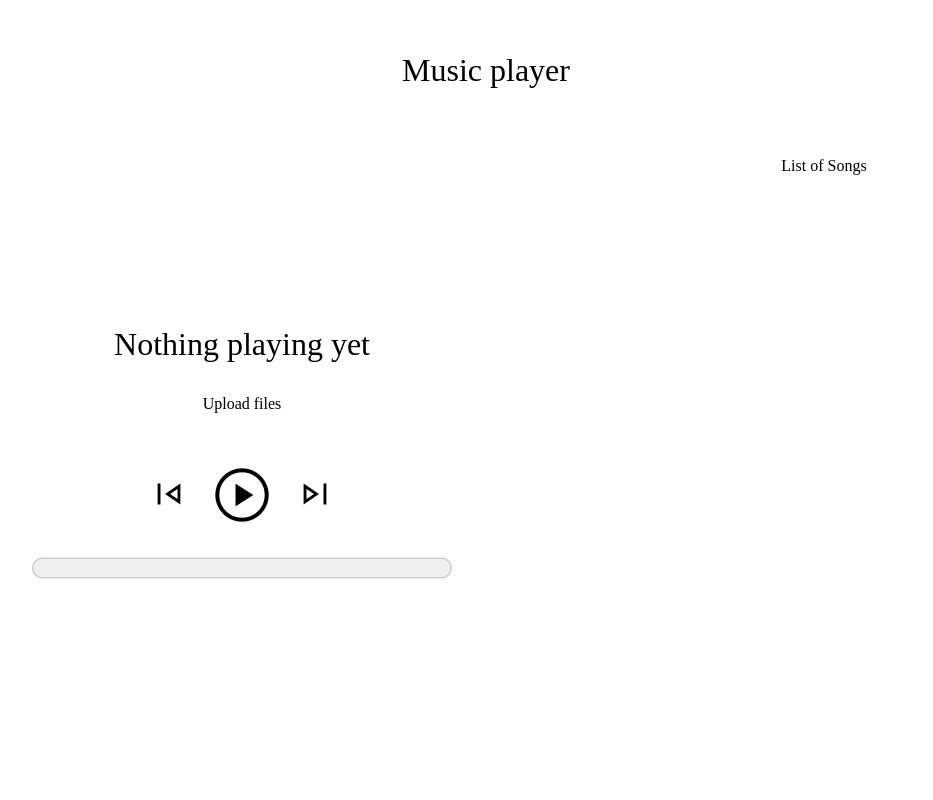
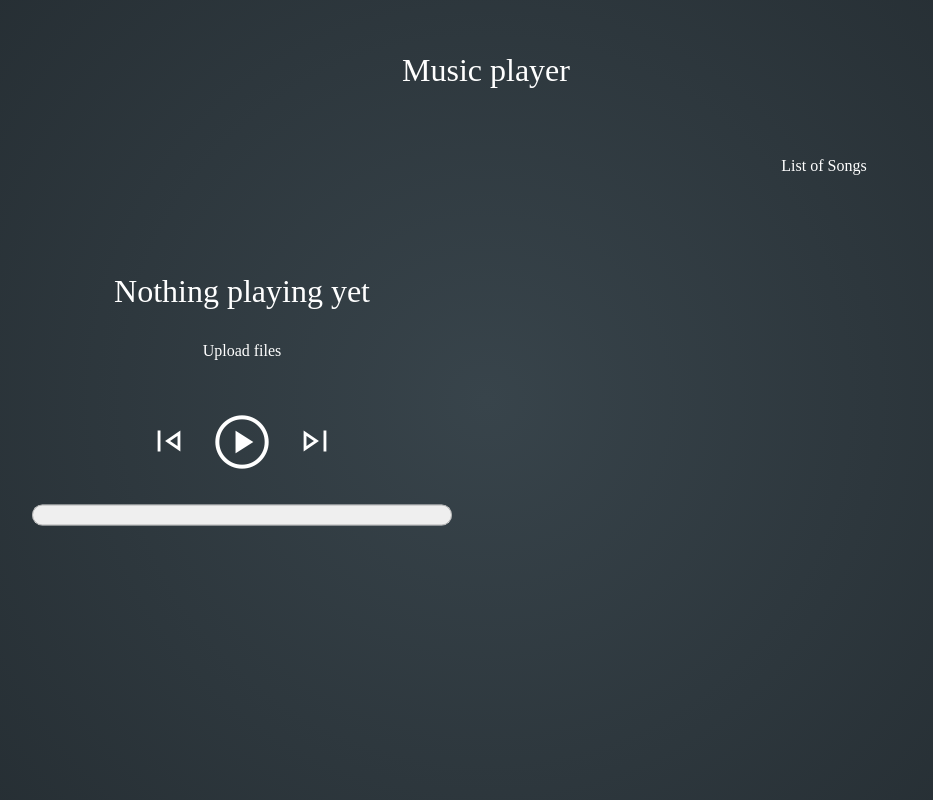
Before and after one commit to asyncdoggo/simple-music-player, a plain HTML site: page index.html in a window 1280 px wide. Shown: the whole page, without its empty margins (154-1087 px from the left). Drawn offline with nearby package versions, Linux system fonts and the light colour scheme.

Commit message:
Add radial gradient

```diff
--- a/index.css
+++ b/index.css
@@ -1,3 +1,9 @@
+body{
+    color: white;
+    background: rgb(56,68,75);
+    background: radial-gradient(circle, rgba(56,68,75,1) 0%, rgba(35,43,48,1) 100%);
+}
+
 .main {
     width: 100%;
 }
@@ -13,8 +19,7 @@
 
 .listcontainer {
     height: 600px;
-    overflow-y: scroll;
-    background-color: rgba(255, 255, 255, 0.8);
+    overflow-y: auto;
 }
 ul {
     list-style-type: none;
@@ -28,7 +33,7 @@ ul > li {
     margin-bottom: 10px;
     background-color: transparent;
     padding: 10px;
-    border: solid 0.5px black;
+    border: solid 1px black;
     border-radius: 15px;
 }
 
@@ -77,7 +82,9 @@ label {
 }
 
 .aud_block {
+    align-self: flex-start;
     font-size: 32px;
+    margin-top: 100px;
     width: 100%;
     display: flex;
     flex-direction: column;
@@ -112,7 +119,7 @@ label {
     align-self: center;
 }
 
-@media only screen and (max-width: 640px) {
+@media only screen and (max-width: 700px) {
     .container {
         width: 100%;
         display: flex;
--- a/index.js
+++ b/index.js
@@ -19,7 +19,7 @@ audio.addEventListener("timeupdate",function () {
 
 // Function to change the playing status of audio tag
 function Play() {
-    document.getElementById(index).style = "background-color:aqua;"
+    document.getElementById(index).style = "background-color:rgba(233, 32, 112, 0.693);"
     if(audio.paused){
         audio.play();
         document.getElementById("play").innerHTML = "pause";
@@ -43,7 +43,7 @@ document.getElementById("input").addEventListener("change", function () {
         li.id = i;
         ol.appendChild(li);
     }
-    document.getElementById(index).style = "background-color:aqua;"
+    document.getElementById(index).style = "background-color: rgba(233, 32, 112, 0.693);"
 });
 
 
```
